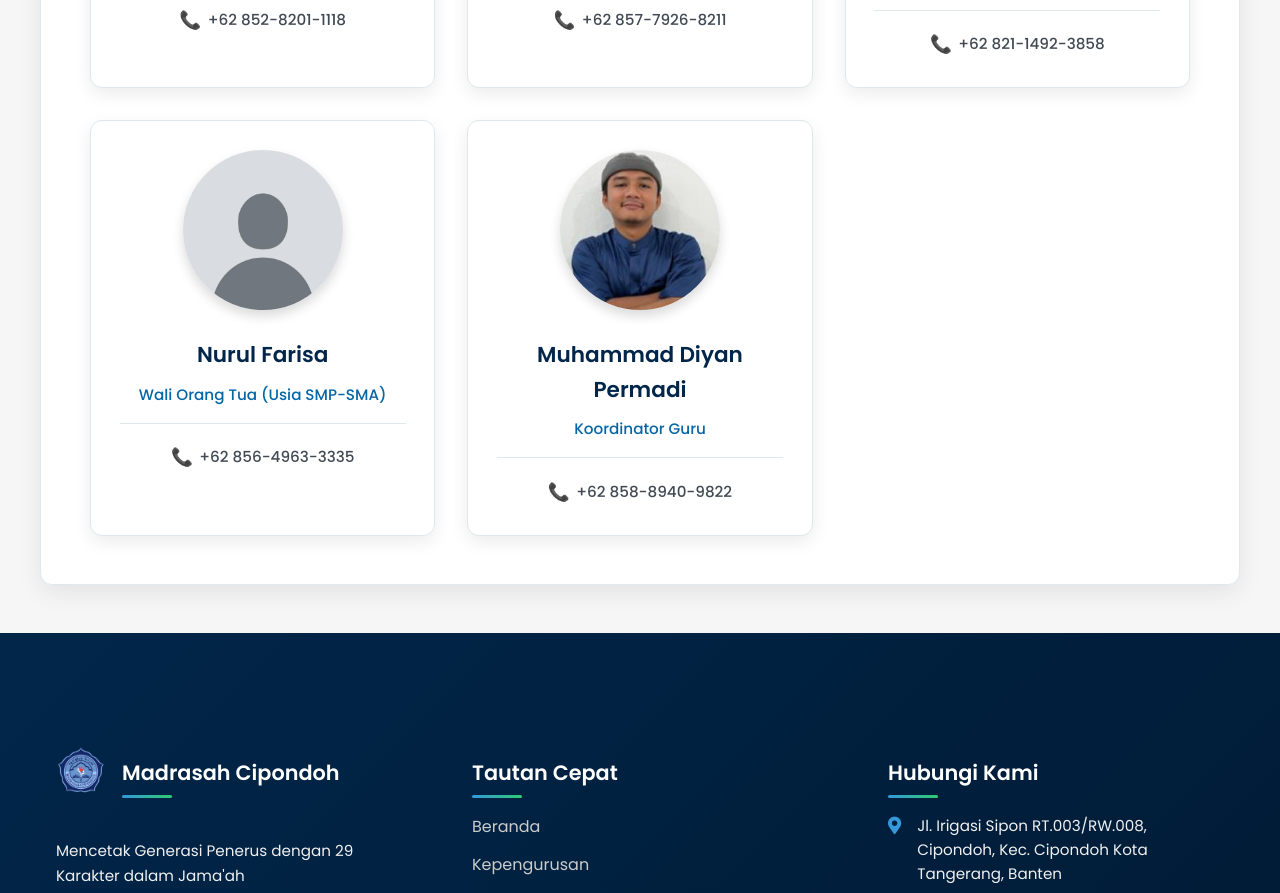
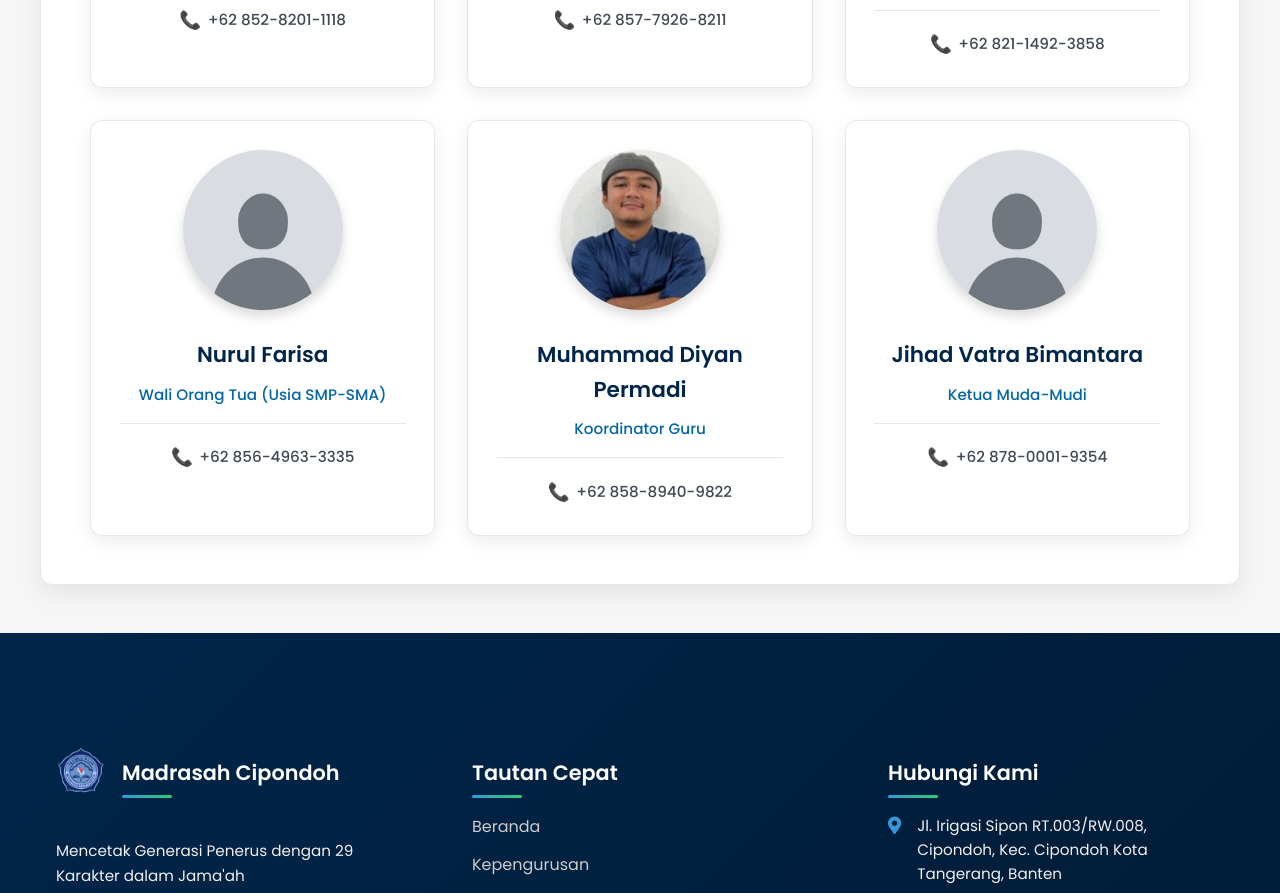
Before and after one commit to thekeongspeed/MadrasahCipondohFrontend, a Vue app: page /kepengurusan in a window 1280 px wide. Shown: the part 3000-3893 px from the top of the page. Built offline with nearby package versions, Linux system fonts and the light colour scheme; no server answers.

Commit message:
add pengurus

```diff
--- a/src/components/KelasDetailPage.vue
+++ b/src/components/KelasDetailPage.vue
@@ -2231,10 +2231,12 @@ onMounted(() => {
   z-index: 2;
   background: white;
   box-shadow: 2px 0 3px rgba(0,0,0,0.1);
+  min-width: 150px;
+  padding-left: 10px;
 }
 
 .day-cell {
-  min-width: 40px;
+  min-width: 30px;
   height: 40px;
 }
 
--- a/src/components/Kepengurusan.vue
+++ b/src/components/Kepengurusan.vue
@@ -176,7 +176,14 @@ const jajaranPengurus = ref([
     jabatan: 'Koordinator Guru',
     fotoUrl: '/foto-profil-diyan.png',
     kontak: '+62 858-8940-9822',
-    kategori: ['pendidik', 'pengajar']
+    kategori: ['pendidik', 'pengajar', 'manajemen']
+  },
+   {
+    nama: 'Jihad Vatra Bimantara',
+    jabatan: 'Ketua Muda-Mudi',
+    fotoUrl: '/default-profile.png',
+    kontak: '+62 878-0001-9354',
+    kategori: 'manajemen'
   },
 ]);
 
```
